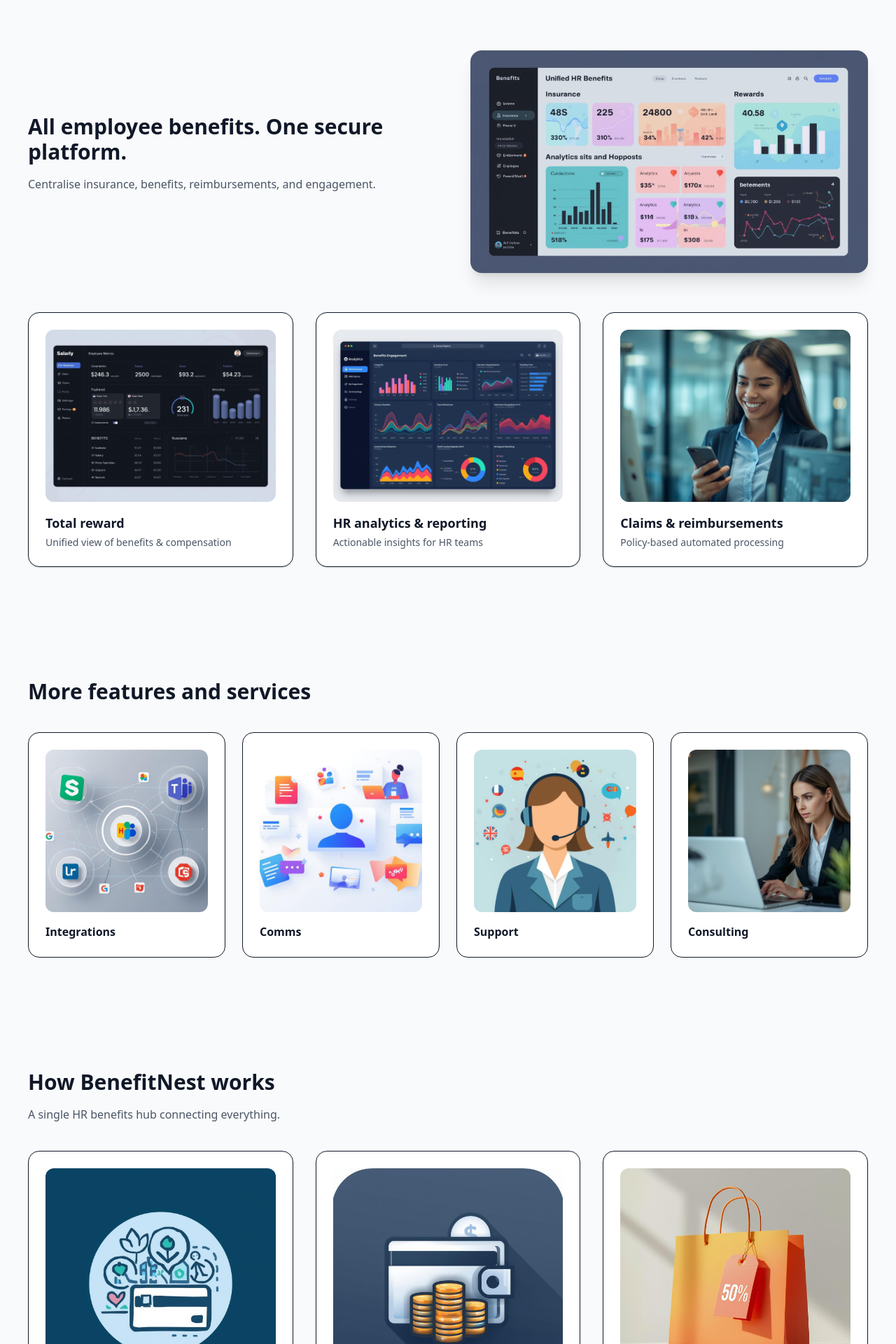
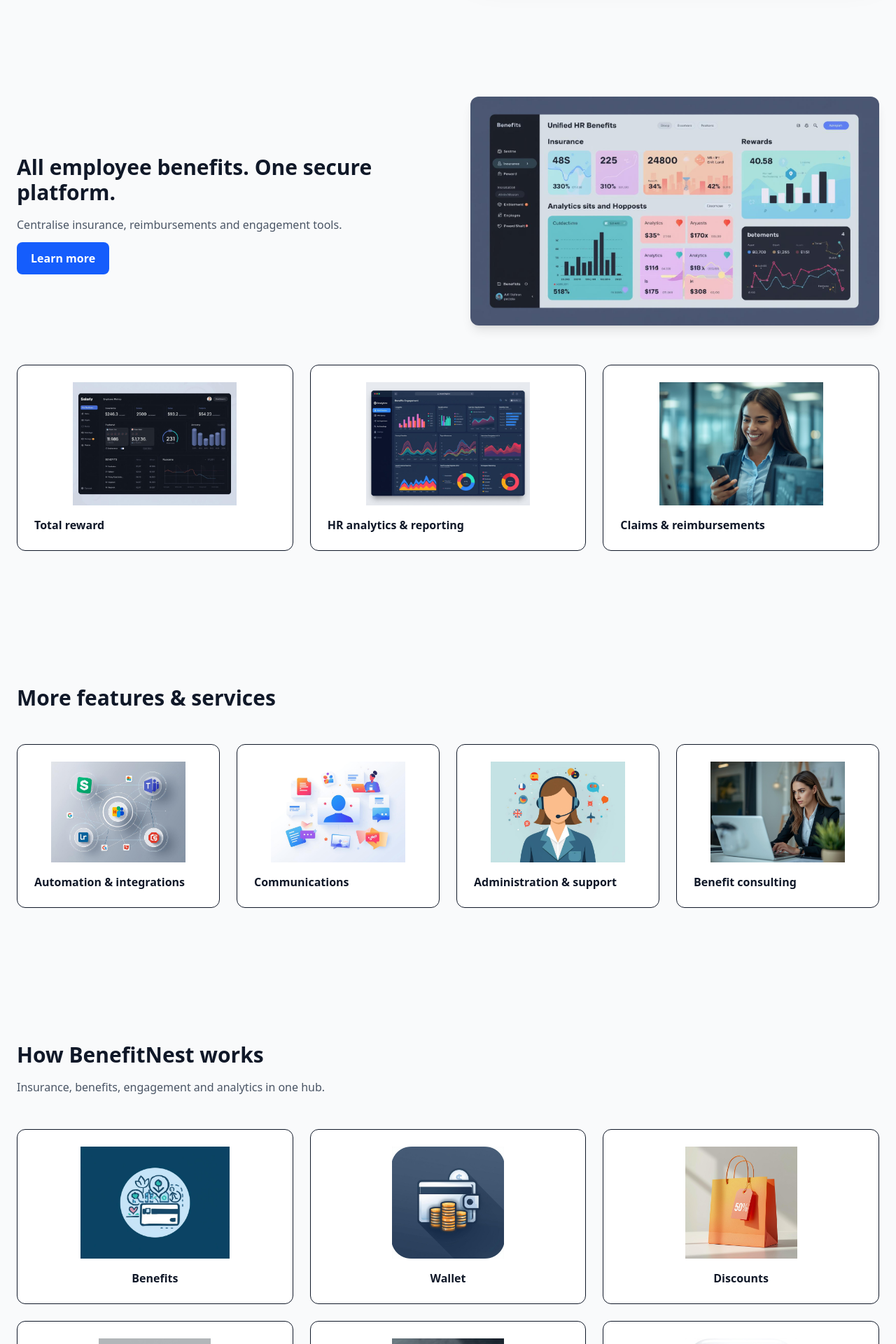
Before and after one commit to sanjaisinghraj/benefitnest-frontend, a Next.js app: page / in a window 1280 px wide. Shown: the part 880-2800 px from the top of the page at 70% size. Built offline with nearby package versions, Linux system fonts and the light colour scheme.

Commit message:
I changed page.tsx file

```diff
--- a/app/page.tsx
+++ b/app/page.tsx
@@ -1,220 +1,192 @@
 "use client";
-
-import React from "react";
 
 export default function Page() {
   return (
     <>
-      {/* HEADER */}
-      <header className="bg-white/80 backdrop-blur border-b sticky top-0 z-50">
-        <div className="max-w-7xl mx-auto px-6 lg:px-10 flex items-center justify-between h-20">
-          <a href="/">
-            <img
-              src="/images/marketing/logo.png"
-              alt="BenefitNest"
-              className="h-10"
-            />
-          </a>
+      {/* ================= HEADER ================= */}
+      <header className="sticky top-0 z-50 bg-white border-b border-gray-200">
+        <div className="max-w-7xl mx-auto px-6 h-20 flex items-center justify-between">
+          <img src="/images/marketing/logo.png" className="h-10" alt="BenefitNest" />
 
           <nav className="hidden md:flex gap-8 font-semibold text-gray-700">
-            {["Platform", "Features", "Services", "Customers", "Resources"].map(
-              (item) => (
-                <a
-                  key={item}
-                  href="#"
-                  className="relative after:absolute after:-bottom-1 after:left-0 after:h-0.5 after:w-0 after:bg-blue-600 hover:after:w-full after:transition-all"
-                >
-                  {item}
-                </a>
-              )
-            )}
+            <a className="hover:text-blue-600">Platform</a>
+            <a className="hover:text-blue-600">Features</a>
+            <a className="hover:text-blue-600">Services</a>
+            <a className="hover:text-blue-600">Customers</a>
+            <a className="hover:text-blue-600">Resources</a>
           </nav>
 
           <div className="flex gap-3">
             <a
               href="https://admin.benefitnest.space/admin"
-              className="px-4 py-2 rounded-lg font-semibold border hover:bg-gray-100"
+              className="px-4 py-2 rounded-lg border font-semibold hover:shadow-md"
             >
               Admin Login
             </a>
-            <a
-              href="#"
-              className="px-4 py-2 rounded-lg font-semibold bg-blue-600 text-white hover:bg-blue-700"
-            >
+            <a className="px-4 py-2 rounded-lg bg-blue-600 text-white font-semibold hover:shadow-lg">
               Book a demo
             </a>
           </div>
         </div>
       </header>
 
-      {/* HERO */}
-      <section className="bg-gradient-to-b from-gray-50 to-white py-20">
-        <div className="max-w-7xl mx-auto px-6 lg:px-10 grid lg:grid-cols-2 gap-16 items-center">
+      {/* ================= HERO ================= */}
+      <section className="bg-gray-50 py-24">
+        <div className="max-w-7xl mx-auto px-6 grid lg:grid-cols-2 gap-16 items-center">
           <div>
-            <span className="inline-block px-4 py-1 rounded-full bg-blue-100 text-blue-700 text-xs font-bold mb-4">
+            <span className="inline-block mb-4 px-4 py-1 text-xs font-bold bg-blue-100 text-blue-600 rounded-full">
               Enterprise employee benefits platform
             </span>
 
-            <h1 className="text-4xl lg:text-5xl font-extrabold leading-tight mb-6">
-              Run, manage, and engage your employees in benefits — anywhere in the
-              world.
+            <h1 className="text-4xl md:text-5xl font-extrabold leading-tight mb-6">
+              Run, manage, and engage your employees in benefits — anywhere in the world.
             </h1>
 
-            <p className="text-lg text-gray-600 max-w-xl">
-              Manage insurance, benefits enrolment, claims, engagement, and
-              analytics from one secure platform.
+            <p className="text-gray-600 text-lg max-w-xl">
+              Manage insurance, enrolment, claims, analytics and engagement from a single secure platform.
             </p>
 
-            <div className="flex gap-4 mt-8">
-              <a className="px-6 py-3 rounded-lg font-semibold bg-blue-600 text-white hover:bg-blue-700">
+            <div className="mt-8 flex gap-4">
+              <a className="px-6 py-3 bg-blue-600 text-white rounded-lg font-semibold hover:shadow-xl">
                 Book a demo
               </a>
-              <a className="px-6 py-3 rounded-lg font-semibold border hover:bg-gray-100">
+              <a className="px-6 py-3 border rounded-lg font-semibold hover:shadow-md">
                 Explore BenefitNest
               </a>
             </div>
           </div>
 
-          <div className="relative group">
-            <img
-              src="/images/marketing/hero-illustration.jpg"
-              className="rounded-2xl shadow-2xl transition-transform group-hover:scale-[1.02]"
-            />
-          </div>
+          <img
+            src="/images/marketing/hero-illustration.jpg"
+            className="rounded-2xl shadow-2xl hover:scale-[1.02] transition"
+            alt="Hero"
+          />
         </div>
       </section>
 
-      {/* FEATURE GRID */}
-      <section className="py-20 bg-gray-50">
-        <div className="max-w-7xl mx-auto px-6 lg:px-10">
+      {/* ================= FEATURE GRID ================= */}
+      <section className="py-24">
+        <div className="max-w-7xl mx-auto px-6">
           <div className="grid lg:grid-cols-2 gap-16 items-center">
             <div>
               <h2 className="text-3xl font-bold mb-4">
                 All employee benefits. One secure platform.
               </h2>
               <p className="text-gray-600 mb-6">
-                Centralise insurance, benefits, reimbursements, and engagement.
+                Centralise insurance, reimbursements and engagement tools.
               </p>
+              <a className="px-5 py-3 bg-blue-600 text-white rounded-lg font-semibold hover:shadow-lg">
+                Learn more
+              </a>
             </div>
 
             <img
               src="/images/marketing/feature-oneplace.jpg"
-              className="rounded-2xl shadow-xl hover:scale-[1.02] transition"
+              className="rounded-xl shadow-lg hover:scale-[1.02] transition"
+              alt="One platform"
             />
           </div>
 
-          <div className="grid md:grid-cols-3 gap-8 mt-14">
+          <div className="grid md:grid-cols-3 gap-6 mt-14">
             {[
-              {
-                img: "feature-total-reward.jpg",
-                title: "Total reward",
-                desc: "Unified view of benefits & compensation",
-              },
-              {
-                img: "feature-insights.jpg",
-                title: "HR analytics & reporting",
-                desc: "Actionable insights for HR teams",
-              },
-              {
-                img: "feature-reimbursement.jpg",
-                title: "Claims & reimbursements",
-                desc: "Policy-based automated processing",
-              },
-            ].map((f) => (
+              ["feature-total-reward.jpg", "Total reward"],
+              ["feature-insights.jpg", "HR analytics & reporting"],
+              ["feature-reimbursement.jpg", "Claims & reimbursements"],
+            ].map(([img, title]) => (
               <div
-                key={f.title}
-                className="group bg-white border rounded-2xl p-6 shadow hover:shadow-2xl transition"
+                key={title}
+                className="group bg-white border rounded-xl p-6 hover:-translate-y-1 hover:shadow-xl transition"
               >
-                <div className="aspect-[4/3] overflow-hidden rounded-xl mb-4">
+                <div className="h-44 flex items-center justify-center mb-4 overflow-hidden">
                   <img
-                    src={`/images/marketing/${f.img}`}
-                    className="w-full h-full object-cover group-hover:scale-105 transition"
+                    src={`/images/marketing/${img}`}
+                    className="h-full object-contain group-hover:scale-105 transition"
+                    alt={title}
                   />
                 </div>
-                <h3 className="font-semibold text-lg mb-1">{f.title}</h3>
-                <p className="text-gray-600 text-sm">{f.desc}</p>
+                <h3 className="font-semibold">{title}</h3>
               </div>
             ))}
           </div>
         </div>
       </section>
 
-      {/* MORE FEATURES */}
-      <section className="py-20">
-        <div className="max-w-7xl mx-auto px-6 lg:px-10">
-          <h2 className="text-3xl font-bold mb-10">
-            More features and services
-          </h2>
+      {/* ================= MORE FEATURES ================= */}
+      <section className="py-24 bg-gray-50">
+        <div className="max-w-7xl mx-auto px-6">
+          <h2 className="text-3xl font-bold mb-12">More features & services</h2>
 
           <div className="grid md:grid-cols-4 gap-6">
             {[
-              "integrations",
-              "comms",
-              "support",
-              "consulting",
-            ].map((k) => (
+              ["feature-integrations.jpg", "Automation & integrations"],
+              ["feature-comms.jpg", "Communications"],
+              ["feature-support.jpg", "Administration & support"],
+              ["feature-consulting.jpg", "Benefit consulting"],
+            ].map(([img, title]) => (
               <div
-                key={k}
-                className="group bg-white border rounded-2xl p-6 hover:shadow-xl transition"
+                key={title}
+                className="group bg-white border rounded-xl p-6 hover:-translate-y-1 hover:shadow-xl transition"
               >
-                <div className="aspect-square rounded-xl overflow-hidden mb-4">
+                <div className="h-36 flex items-center justify-center mb-4">
                   <img
-                    src={`/images/marketing/feature-${k}.jpg`}
-                    className="w-full h-full object-cover group-hover:scale-105 transition"
+                    src={`/images/marketing/${img}`}
+                    className="h-full object-contain group-hover:scale-105 transition"
+                    alt={title}
                   />
                 </div>
-                <h4 className="font-semibold capitalize">{k}</h4>
+                <h4 className="font-semibold">{title}</h4>
               </div>
             ))}
           </div>
         </div>
       </section>
 
-      {/* HOW IT WORKS */}
-      <section className="py-20 bg-gray-50">
-        <div className="max-w-7xl mx-auto px-6 lg:px-10">
+      {/* ================= HOW IT WORKS ================= */}
+      <section className="py-24">
+        <div className="max-w-7xl mx-auto px-6">
           <h2 className="text-3xl font-bold mb-4">How BenefitNest works</h2>
-          <p className="text-gray-600 mb-10">
-            A single HR benefits hub connecting everything.
+          <p className="text-gray-600 mb-12">
+            Insurance, benefits, engagement and analytics in one hub.
           </p>
 
-          <div className="grid md:grid-cols-3 gap-8">
+          <div className="grid md:grid-cols-3 gap-6">
             {[
-              "benefits",
-              "wallet",
-              "discounts",
-              "recognition",
-              "mobile",
-              "ai",
-            ].map((k) => (
+              ["overview-benefits.jpg", "Benefits"],
+              ["overview-wallet.jpg", "Wallet"],
+              ["overview-discounts.jpg", "Discounts"],
+              ["overview-recognition.jpg", "Recognition"],
+              ["overview-mobile.jpg", "Mobile"],
+              ["overview-ai.jpg", "AI"],
+            ].map(([img, title]) => (
               <div
-                key={k}
-                className="group bg-white border rounded-2xl p-6 text-center hover:shadow-xl transition"
+                key={title}
+                className="group bg-white border rounded-xl p-6 text-center hover:-translate-y-1 hover:shadow-xl transition"
               >
-                <div className="aspect-square rounded-xl overflow-hidden mb-4">
+                <div className="h-40 flex items-center justify-center mb-4">
                   <img
-                    src={`/images/marketing/overview-${k}.jpg`}
-                    className="w-full h-full object-cover group-hover:scale-105 transition"
+                    src={`/images/marketing/${img}`}
+                    className="h-full object-contain group-hover:scale-105 transition"
+                    alt={title}
                   />
                 </div>
-                <h4 className="font-semibold capitalize">{k}</h4>
+                <h4 className="font-semibold">{title}</h4>
               </div>
             ))}
           </div>
         </div>
       </section>
 
-      {/* CTA */}
+      {/* ================= CTA ================= */}
       <section className="py-24 bg-gradient-to-r from-blue-600 to-blue-800 text-white text-center">
-        <h2 className="text-4xl font-extrabold mb-6">
+        <h2 className="text-3xl font-bold mb-6">
           Ready to simplify employee benefits?
         </h2>
-        <a className="inline-block px-8 py-4 bg-white text-blue-700 font-bold rounded-xl hover:scale-105 transition">
+        <a className="px-8 py-4 bg-white text-blue-600 rounded-lg font-semibold hover:shadow-xl">
           Book a demo
         </a>
       </section>
 
-      {/* FOOTER */}
+      {/* ================= FOOTER ================= */}
       <footer className="bg-gray-900 text-gray-400 py-6 text-center text-sm">
         © {new Date().getFullYear()} BenefitNest. All rights reserved.
       </footer>
```
